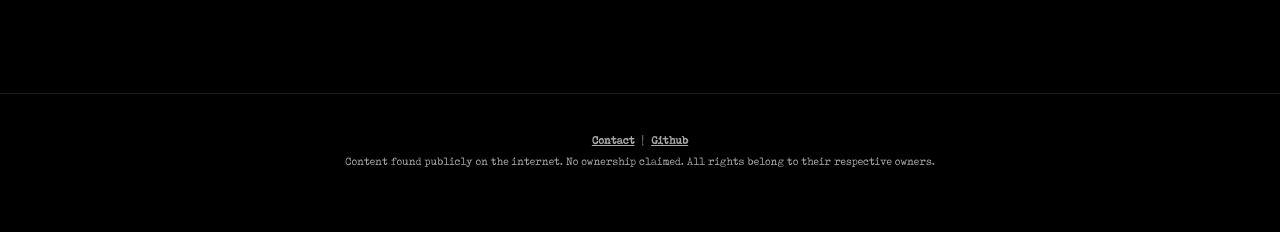
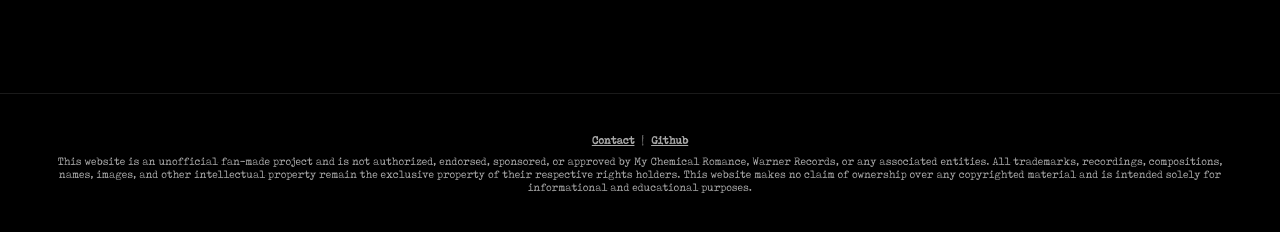
Before and after one commit to SANDRO00O/tpk, a plain HTML site: page index.html in a window 1280 px wide. Shown: the part 1612-1844 px from the top of the page. Before the commit the page ends 1820 px from the top, so only its background shows below. Drawn offline with Linux system fonts and the light colour scheme; a web font is replaced by a local one.

Commit message:
update index.html

```diff
--- a/index.html
+++ b/index.html
@@ -483,7 +483,9 @@
     <footer>
         <p class="contact"><a href="https://karrarnazim.space">Contact</a> | <a href="https://github.com/SANDRO00O">Github</a></p>
         <p>
-            Content found publicly on the internet. No ownership claimed. All rights belong to their respective owners.
+            This website is an unofficial fan-made project and is not authorized, endorsed, sponsored, or approved by My Chemical Romance, Warner Records, or any associated entities.
+All trademarks, recordings, compositions, names, images, and other intellectual property remain the exclusive property of their respective rights holders.
+This website makes no claim of ownership over any copyrighted material and is intended solely for informational and educational purposes.
         </p>
     </footer>
 
```
